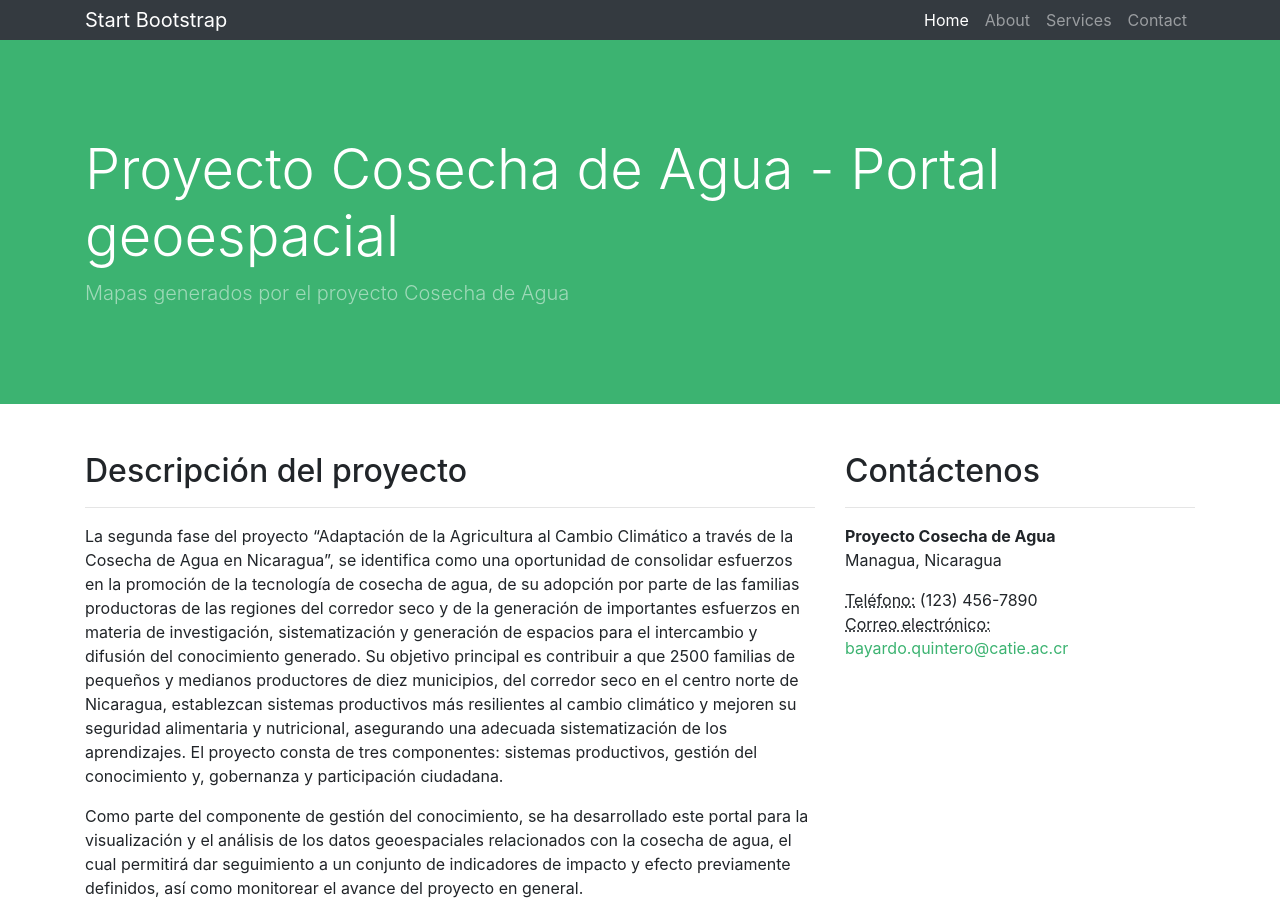
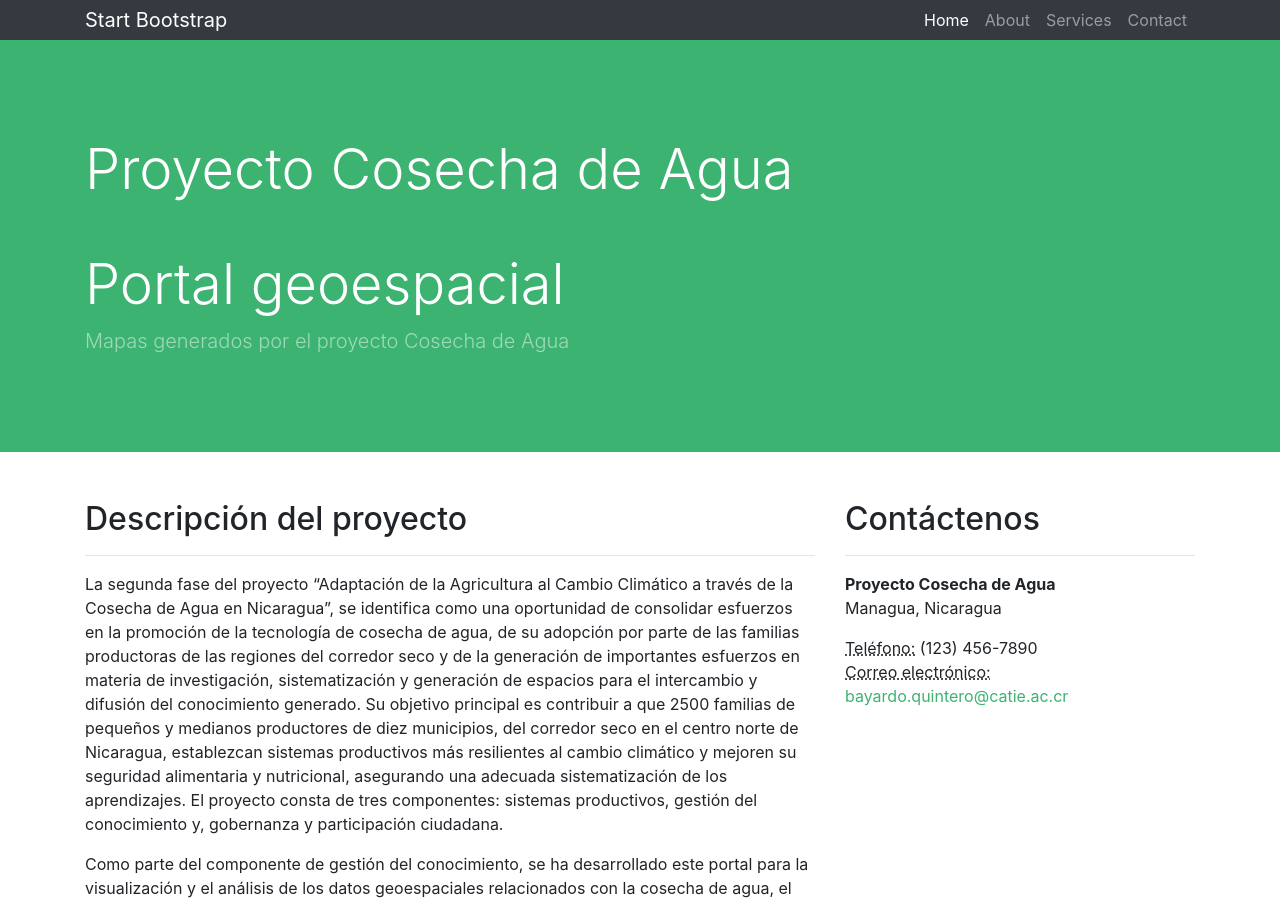
Before and after one commit to geo-cosecha-agua/geo-cosecha-agua.github.io, a Jekyll site: the page built from index.html, in a window 1280 px wide and 900 px high. Built offline with Jekyll 4.4.1, drawn with Linux system fonts in a browser that asks for light colours.

Commit message:
Update header.html

```diff
--- a/_includes/header.html
+++ b/_includes/header.html
@@ -4,8 +4,11 @@
     <div class="row h-100 align-items-center">
       <div class="col-lg-12">
         <h1 class="display-4 text-white mt-5 mb-2">
-          Proyecto Cosecha de Agua - Portal geoespacial
+          Proyecto Cosecha de Agua
         </h1>
+        <h2 class="display-4 text-white mt-5 mb-2">
+          Portal geoespacial
+        </h2>
         <p class="lead mb-5 text-white-50">
           Mapas generados por el proyecto Cosecha de Agua
         </p>
```
